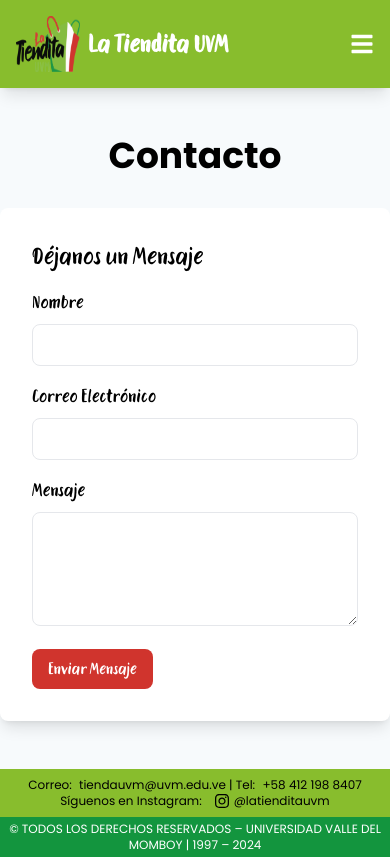
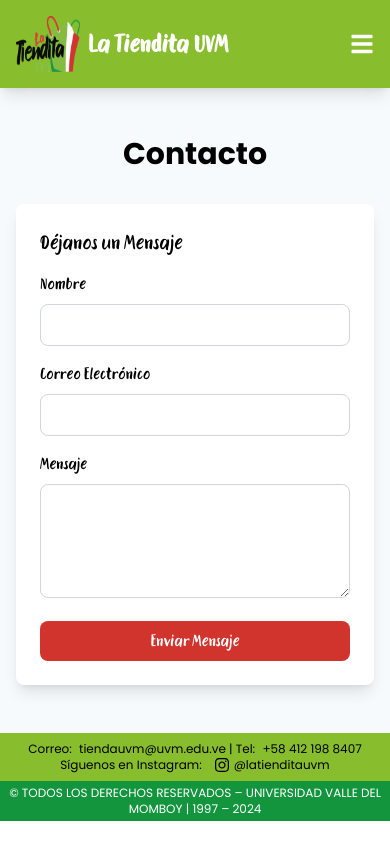
Before and after one commit to teranricardo/tiendita-uvm-frontend-e-actividad3.2, a React (Vite) app: page /contacto in a window 390 px wide. Built offline with nearby package versions, Linux system fonts and the light colour scheme.

Commit message:
Diseño responsive de la página de Contacto

```diff
--- a/src/pages/Contact.jsx
+++ b/src/pages/Contact.jsx
@@ -1,35 +1,60 @@
 // Realizado por Leandro Valera
 
 import React from 'react';
+import { motion } from 'framer-motion';
 
 export default function Contact() {
   return (
-    <div className="font-rabbits py-12 bg-grayLight">
-      <h2 className="text-4xl text-center font-poppins font-bold mb-8">Contacto</h2>
-      <div className="max-w-md mx-auto bg-white p-8 rounded-lg shadow-lg">
-        <h3 className="text-2xl mb-4">Déjanos un Mensaje</h3>
+    <main className="font-rabbits py-12 bg-grayLight px-4">
+      <motion.div
+        initial={{ x: -300 }} // El componente empieza 100px a la izquierda
+        animate={{ x: 0 }}    // El componente se mueve a su posición original
+        transition={{ duration: 1 }} // La animación dura 1 segundo>
+      >
+
+        <h2 className="text-3xl md:text-4xl text-center font-poppins font-bold mb-8">Contacto</h2>
+        <div className="max-w-md mx-auto bg-white p-6 md:p-8 rounded-lg shadow-lg">
+          <h3 className="text-xl md:text-2xl mb-4">Déjanos un Mensaje</h3>
           <form>
             {/* Campo para el nombre del usuario */}
             <div className="mb-4">
-            <label className="block text-lg mb-2" htmlFor="name">Nombre</label>
-            <input className="w-full border rounded-lg p-2" type="text" id="name" required />
+              <label className="block text-base md:text-lg mb-2" htmlFor="name">Nombre</label>
+              <input
+                className="w-full border border-gray-300 rounded-lg p-2 focus:outline-none focus:ring-2 focus:ring-greenLight"
+                type="text"
+                id="name"
+                required
+              />
             </div>
             {/* Campo para el correo electrónico */}
             <div className="mb-4">
-            <label className="block text-lg mb-2" htmlFor="email">Correo Electrónico</label>
-            <input className="w-full border rounded-lg p-2" type="email" id="email" required />
+              <label className="block text-base md:text-lg mb-2" htmlFor="email">Correo Electrónico</label>
+              <input
+                className="w-full border border-gray-300 rounded-lg p-2 focus:outline-none focus:ring-2 focus:ring-greenLight"
+                type="email"
+                id="email"
+                required
+              />
             </div>
             {/* Campo para el mensaje */}
             <div className="mb-4">
-            <label className="block text-lg mb-2" htmlFor="message">Mensaje</label>
-            <textarea className="w-full border rounded-lg p-2" id="message" rows="4" required></textarea>
+              <label className="block text-base md:text-lg mb-2" htmlFor="message">Mensaje</label>
+              <textarea
+                className="w-full border border-gray-300 rounded-lg p-2 focus:outline-none focus:ring-2 focus:ring-greenLight"
+                id="message"
+                rows="4"
+                required
+              ></textarea>
             </div>
             {/* Botón para enviar el mensaje */}
-          <button className="bg-redAccent text-white py-2 px-4 rounded-lg hover:bg-black transition duration-300">
+            <button
+              className="bg-redAccent text-white py-2 px-4 rounded-lg w-full md:w-auto hover:bg-black transition duration-300"
+            >
               Enviar Mensaje
             </button>
           </form>
         </div>
-    </div>
+      </motion.div>
+    </main>
   );
 }
```
Lines whose indentation alone changed are shown as unchanged.
